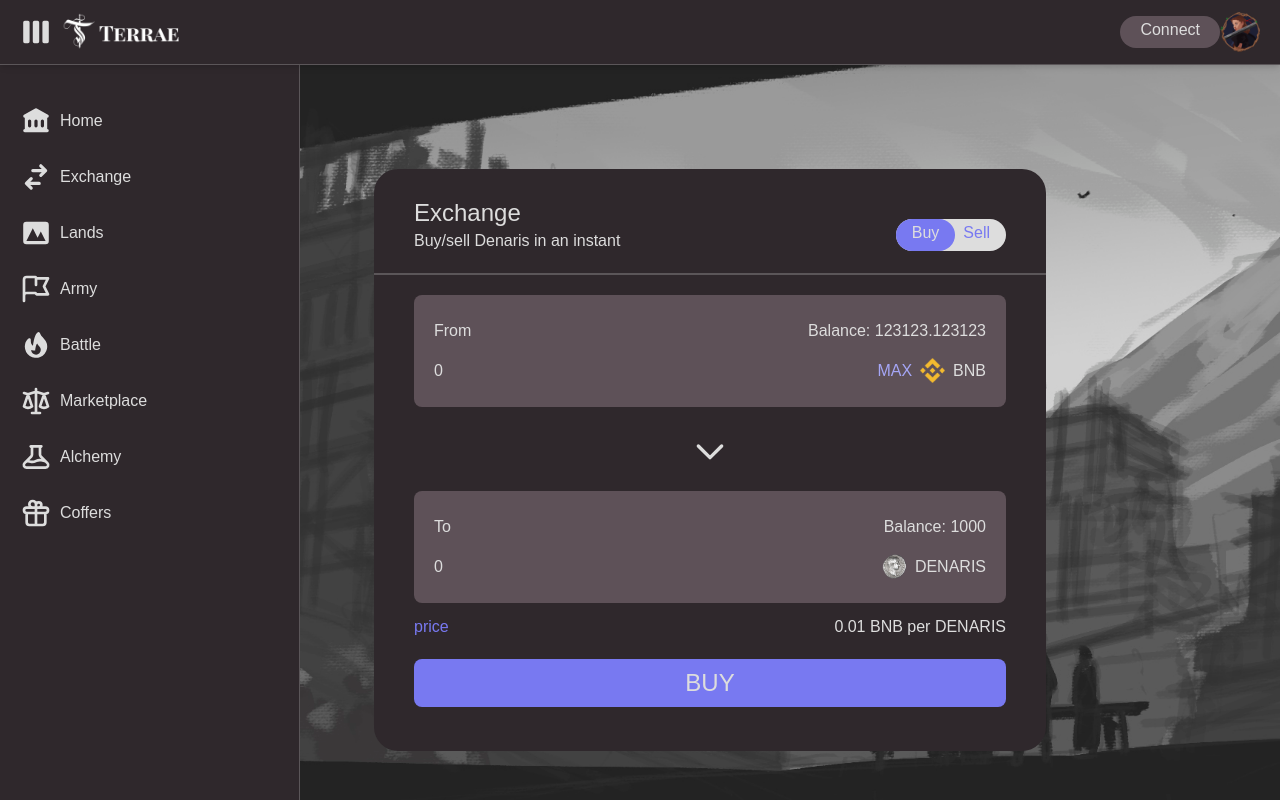
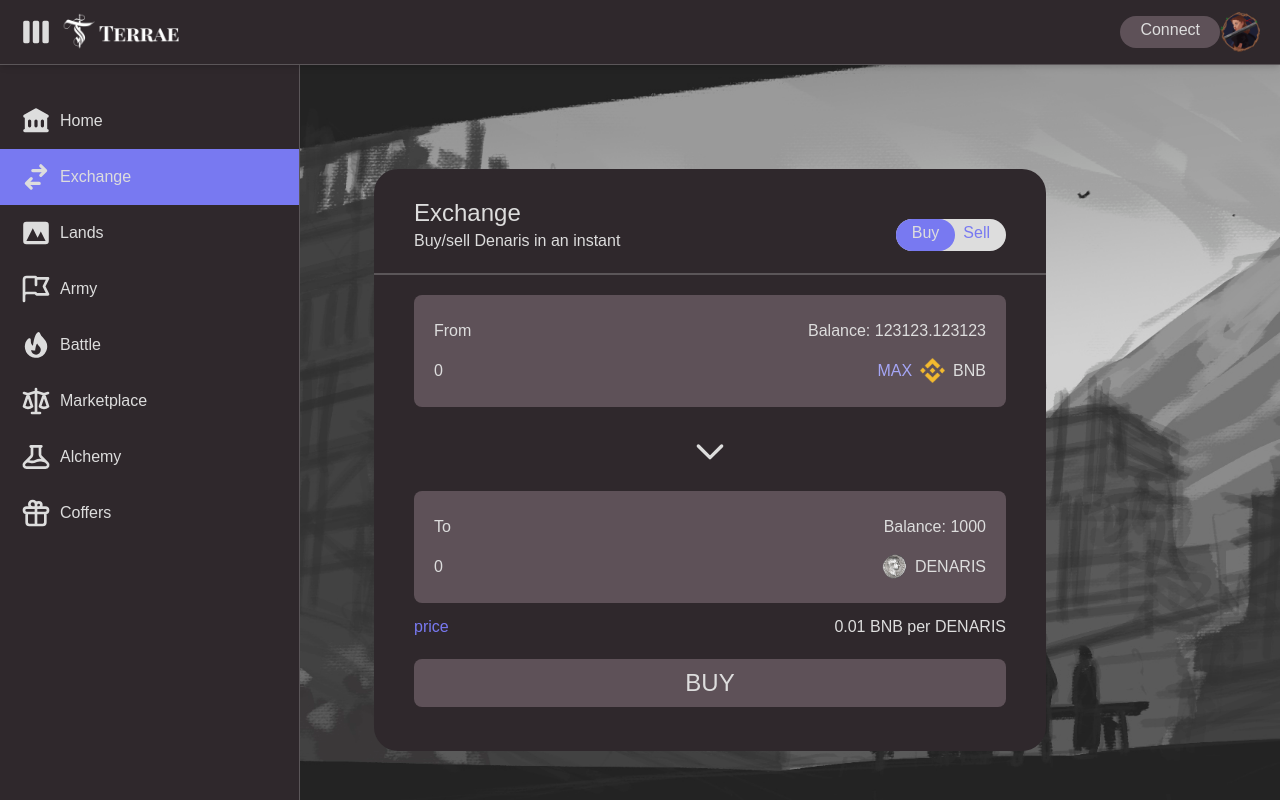
Before and after one commit to fedecaccia/terrae-webapp-tests, a Next.js app: page / in a window 1280 px wide. Built offline with nearby package versions, Linux system fonts and the light colour scheme.

Commit message:
more dynamic button

```diff
--- a/components/ExchangeWidget.js
+++ b/components/ExchangeWidget.js
@@ -173,10 +173,10 @@ function ExchangeWidget() {
 
             {/* Action button */}
             <TerraeButton
-              extraClass="flex flex-row w-full mt-2"
+              extraClass={`flex flex-row w-full mt-2 ${enoughFrom && fromValue>0 && "hover:scale-105"}`}
               isPrimary
               text={isBuying ? "BUY" : "SELL"}
-              enabled={enoughFrom ? true : false}
+              enabled={enoughFrom && fromValue>0 ? true : false}
               onClick={trade}
             />
 
--- a/components/Sidebar.js
+++ b/components/Sidebar.js
@@ -20,7 +20,7 @@ const Sidebar = () => {
     bg-gray-dark border-r-[1px] border-gray-border">
 
       <SidebarRow Icon={LibraryIcon} title="Home" />
-      <SidebarRow Icon={SwitchHorizontalIcon} title="Exchange" />
+      <SidebarRow Icon={SwitchHorizontalIcon} title="Exchange" isActive/>
       <SidebarRow Icon={PhotographIcon} title="Lands" />
       <SidebarRow Icon={FlagIcon} title="Army" />
       <SidebarRow Icon={FireIcon} title="Battle" />
--- a/components/SidebarRow.js
+++ b/components/SidebarRow.js
@@ -1,7 +1,7 @@
 import Image from "next/image";
 
-const SidebarRow = ({ src, Icon, title }) => (
-  <div className="flex items-center space-x-2 pl-5 pr-5 pt-3 py-3 hover:bg-iris cursor-pointer">
+const SidebarRow = ({ src, Icon, title, isActive }) => (
+  <div className={`flex items-center space-x-2 pl-5 pr-5 pt-3 py-3 hover:bg-iris cursor-pointer hover:scale-105 ${isActive && "bg-iris"}`}>
     {src && (
       <Image
         className="rounded-full"
```
